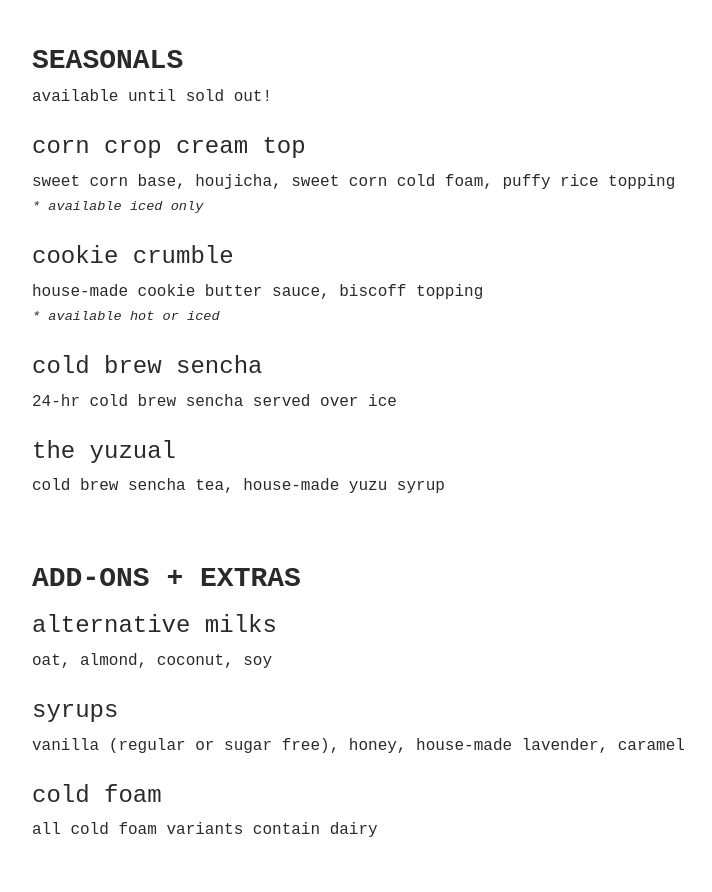
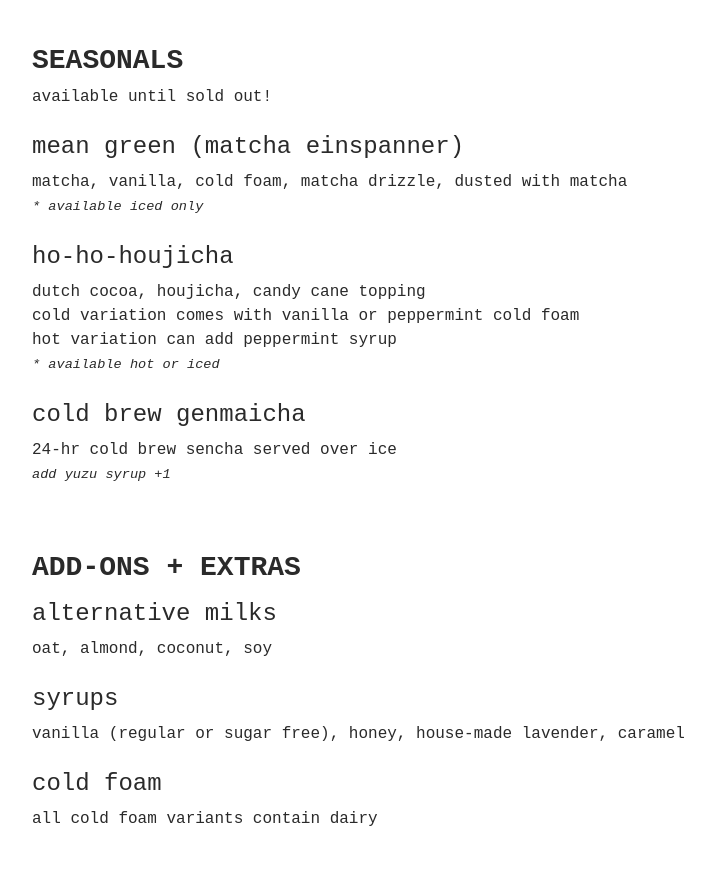
Before and after one commit to gabriellengo/chasenmatchabar.github.io, a plain HTML site: page index.html in a window 1280 px wide. Shown: the part 1280-2172 px from the top of the page, without its empty margins (100-812 px from the left). Drawn offline with nearby package versions, Linux system fonts and the light colour scheme; a web font is replaced by a local one.

Commit message:
Update index.html

```diff
--- a/index.html
+++ b/index.html
@@ -125,9 +125,9 @@
 
       <div class="row mt-2">
         <div class="col-12">
-          <h4>corn crop cream top</h4>
+          <h4>mean green (matcha einspanner)</h4>
           <p>
-            sweet corn base, houjicha, sweet corn cold foam, puffy rice topping<br>
+            matcha, vanilla, cold foam, matcha drizzle, dusted with matcha<br>
             <span class="mini">* available iced only</span>
           </p>
         </div>
@@ -135,9 +135,11 @@
 
       <div class="row mt-2">
         <div class="col-12">
-          <h4>cookie crumble</h4>
+          <h4>ho-ho-houjicha</h4>
           <p>
-            house-made cookie butter sauce, biscoff topping<br>
+            dutch cocoa, houjicha, candy cane topping<br>
+            cold variation comes with vanilla or peppermint cold foam<br>
+            hot variation can add peppermint syrup<br>
             <span class="mini">* available hot or iced</span>
           </p>
         </div>
@@ -145,15 +147,10 @@
 
       <div class="row mt-2">
         <div class="col-12">
-          <h4>cold brew sencha</h4>
-          <p>24-hr cold brew sencha served over ice</p>
-        </div>
-      </div>
-
-      <div class="row mt-2">
-        <div class="col-12">
-          <h4>the yuzual</h4>
-          <p>cold brew sencha tea, house-made yuzu syrup</p>
+          <h4>cold brew genmaicha</h4>
+          <p>24-hr cold brew sencha served over ice<br>
+            <span class="mini">add yuzu syrup +1</span>
+          </p>
         </div>
       </div>
 
```
